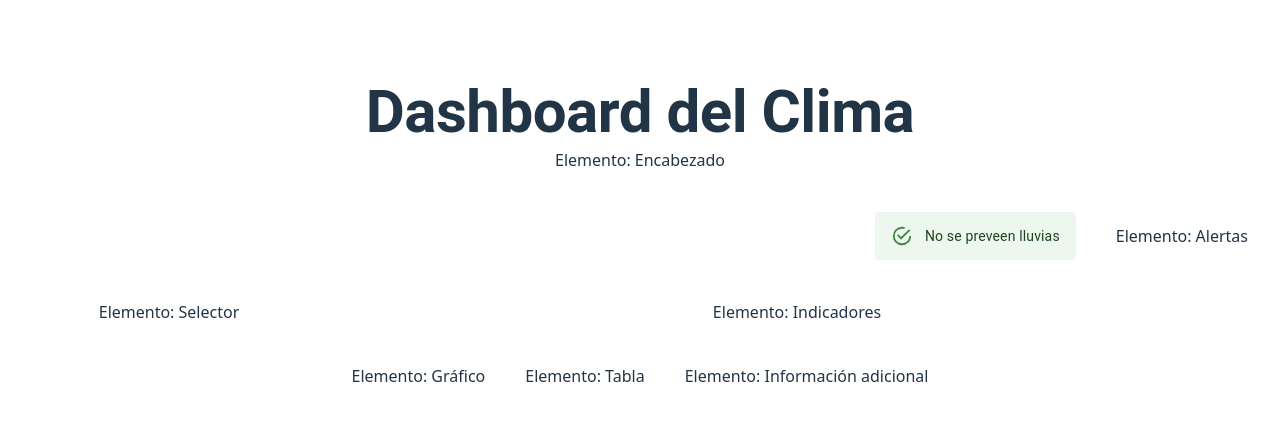
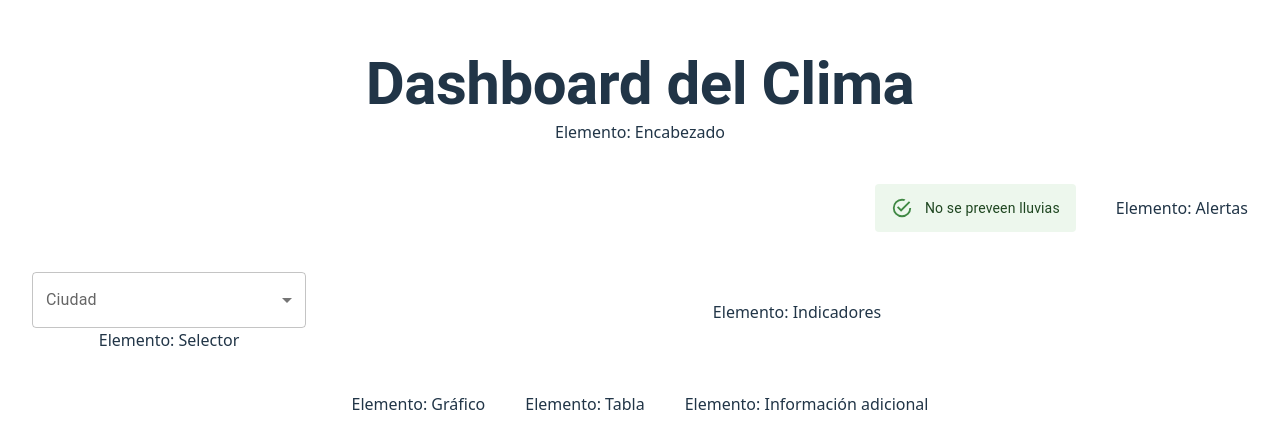
Before and after one commit to anthonywpv/dashboard, a React (Vite) app: page / in a window 1280 px wide. Shown: the part 168-616 px from the top of the page. Built offline with nearby package versions, Linux system fonts and the light colour scheme.

Commit message:
Guide 14

```diff
--- a/src/App.tsx
+++ b/src/App.tsx
@@ -5,6 +5,7 @@
 import { Grid } from '@mui/material'
 import HeaderUI from './components/HeaderUI';
 import AlertUI from './components/AlertUI';
+import SelectorUI from './components/SelectorUI';
 
 function App() {
   //const [count, setCount] = useState(0)
@@ -19,7 +20,7 @@
       <Grid size={12} container justifyContent="right" alignItems="center"><AlertUI description="No se preveen lluvias"/>Elemento: Alertas</Grid>
 
       {/* Selector */}
-      <Grid size={{ xs: 12, md: 3  }}>Elemento: Selector</Grid>
+      <Grid size={{ xs: 12, md: 3  }}><SelectorUI/>Elemento: Selector</Grid>
 
       {/* Indicadores */}
       <Grid size={{ xs: 12, md: 9 }}>Elemento: Indicadores</Grid>
--- /dev/null
+++ b/src/components/SelectorUI.tsx
@@ -0,0 +1,42 @@
+import FormControl from '@mui/material/FormControl';
+import InputLabel from '@mui/material/InputLabel';
+import Select, { type SelectChangeEvent } from '@mui/material/Select';
+import MenuItem from '@mui/material/MenuItem';
+import { useState } from 'react';
+
+export default function SelectorUI() {
+    const [cityInput, setCityInput] = useState('');
+
+    const handleChange = (event: SelectChangeEvent<string>) => {
+        setCityInput(event.target.value);
+    };
+
+    const capitalize = (s: string) => {
+        if (!s) return '';
+        const lowerS = s.toLowerCase();
+        return lowerS.charAt(0).toUpperCase() + lowerS.slice(1);
+    }
+    return (
+        <FormControl fullWidth>
+            <InputLabel id="city-select-label">Ciudad</InputLabel>
+            <Select
+                labelId="city-select-label"
+                id="city-simple-select"
+                label="Ciudad"
+                onChange={handleChange}
+                value={cityInput}>
+                <MenuItem disabled><em>Seleccione una ciudad</em></MenuItem>
+                <MenuItem value={"guayaquil"}>Guayaquil</MenuItem>
+                <MenuItem value={"quito"}>Quito</MenuItem>
+                <MenuItem value={"manta"}>Manta</MenuItem>
+                <MenuItem value={"cuenca"}>Cuenca</MenuItem>
+            </Select>
+            {cityInput && (
+                <p>
+                    Información del clima en <span style={{ textTransform: 'capitalize', fontWeight: 'bold' }}>{cityInput}</span>
+                </p>
+            )}
+
+        </FormControl>
+    )
+}
```
